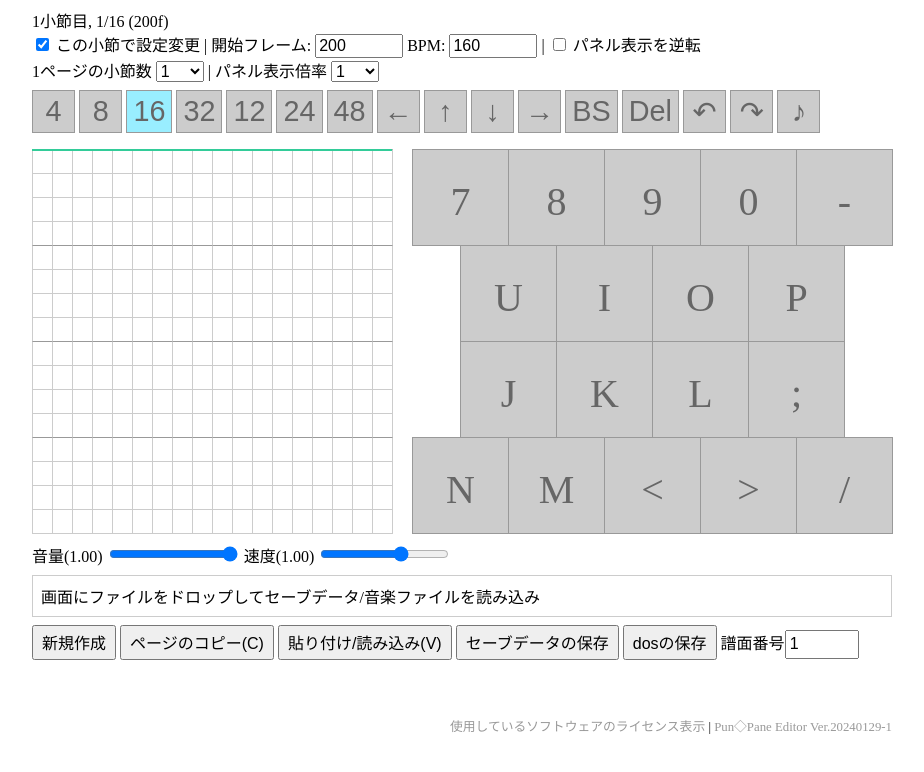
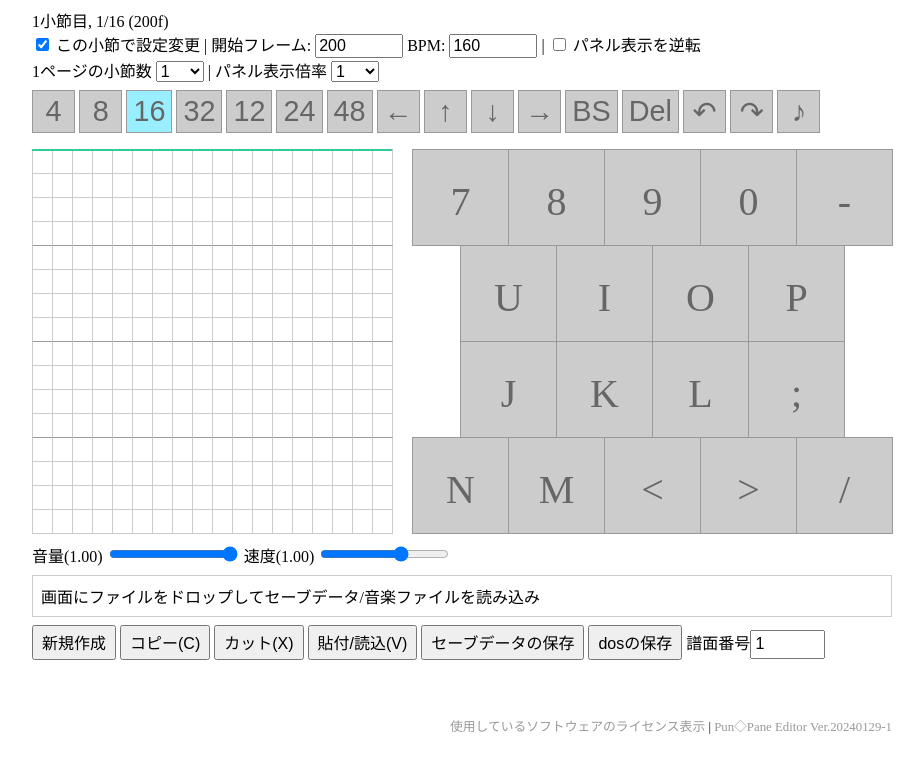
Before and after one commit to suzme/punpane-editor, a Svelte app: page / in a window 1280 px wide. Shown: the top 772 px of the page, without its empty margins (178-1102 px from the left). Built offline with nearby package versions, Linux system fonts and the light colour scheme.

Commit message:
ページカット機能の追加

```diff
--- a/src/App.svelte
+++ b/src/App.svelte
@@ -302,6 +302,20 @@
       key: key_settings.key,
       panels: page_notes
     }), 'クリップボードに現在のページをコピーしました。')
+  }
+
+  // ページカット
+  const cut_page = () => {
+    copy_page()
+    const target = panels_all.map(
+      panels => panels.filter(
+        panel => page * view_measure_num * resolution <= panel &&
+                 panel < (page + 1) * view_measure_num * resolution))
+    do_command({
+      do: () => target.forEach((panels, panel_number) => panels.forEach(panel => delete_panel_(panel_number, panel))),
+      undo: () => target.forEach((panels, panel_number) => panels.forEach(panel => add_panel_(panel_number, panel)))
+    })
+    message = 'クリップボードに現在のページをコピーしました。'
   }
 
   // セーブデータ作成
@@ -636,6 +650,7 @@
     'KeyY': redo,
     'KeyC': copy_page,
     'KeyV': load_clipboard,
+    'KeyX': cut_page,
   }
 
   // キー設定(Ctrl付き)
@@ -809,8 +824,9 @@
     </div>
     <div class="save_buttons">
       <input type="button" value="新規作成" on:click={clear_data}>
-      <input type="button" value="ページのコピー(C)" on:click={copy_page}>
-      <input type="button" value="貼り付け/読み込み(V)" on:click={load_clipboard}>
+      <input type="button" value="コピー(C)" on:click={copy_page}>
+      <input type="button" value="カット(X)" on:click={cut_page}>
+      <input type="button" value="貼付/読込(V)" on:click={load_clipboard}>
       <input type="button" value="セーブデータの保存" on:click={save_clipboard}>
       <input type="button" value="dosの保存" on:click={save_dos_clipboard}>
       譜面番号<input type="number" min="1" bind:value={chart_num}>
```
